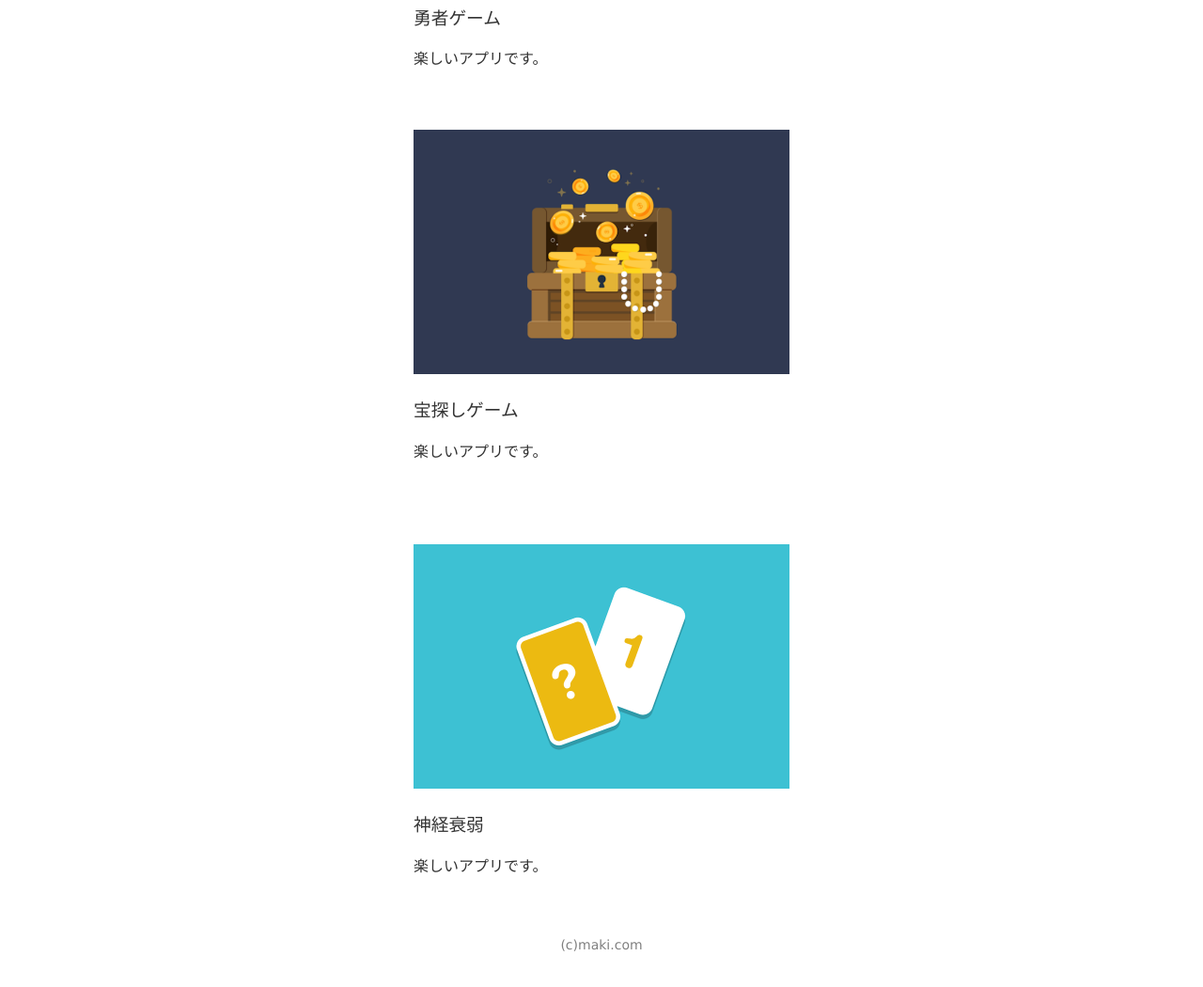
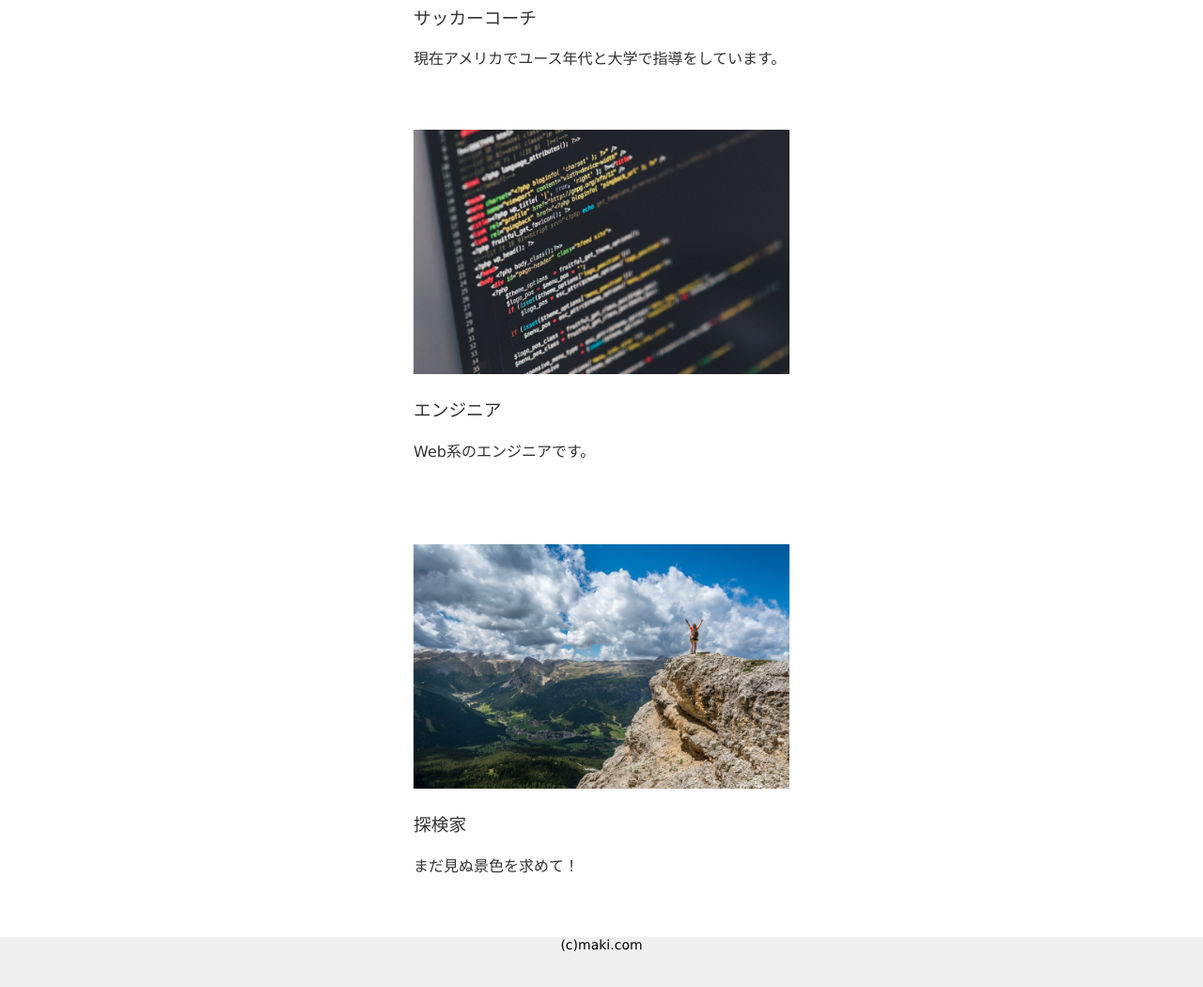
Before and after one commit to maki20/My-Portofolio, a plain HTML site: page index.html in a window 1280 px wide. Shown: the part 758-1808 px from the top of the page at 94% size. Drawn offline with Linux system fonts and the light colour scheme.

Commit message:
Updated pictures and web links

```diff
--- a/index.html
+++ b/index.html
@@ -5,7 +5,7 @@
   <meta name="description" content="Maki's Portofolio"> <!-- インターネットで検索される時に引っかかるキーワード-->
   <meta http-equiv="X-UA-Compatible" content="ie=edge">
   <link rel="stylesheet" href="styles.css">
-  <title>Maki's Portofolio</title>
+  <title>Maki.com</title>
   <link rel="icon" href="MyPortfolio/favicon.ico">
 </head>
 <body>
@@ -21,7 +21,6 @@
         <p>UI/UXデザイナー見習い & サッカーコーチです。</p>
         <ul>
           <li>
-            <!-- HPのリンクを -->
            <a href="https://michiganwolves.com/coach-maki-koga/" target="_blank">
              <img src="MyPortfolio/img/soccer_coach.jpg" width="75" height="120" alt="所属クラブへのリンク画像">
            </a>
@@ -41,35 +40,36 @@
   </header>
 
   <section class="works">
-  <h1>WORKS</h2>
+  <h1>WHO ARE YOU?</h2>
 
 
   <section>
-    <img src="MyPortfolio/img/work1.png" width="400" height="260" alt="勇者ゲームの紹介画像">
+    <a href="https://michiganwolves.com/coach-maki-koga/" target="_blank">
+    <img src="MyPortfolio/img/Soccer Coach.jpg" width="400" height="260" alt="勇者ゲームの紹介画像">
+    </a>
+    <h1>サッカーコーチ</h1>
 
-    <h1>勇者ゲーム</h1>
-
-    <p>楽しいアプリです。</p>
+    <p>現在アメリカでユース年代と大学で指導をしています。</p>
   </section>
 
   <section>
 
-  <img src="MyPortfolio/img/work2.png" width="400" height="260" alt="勇者ゲームの紹介画像">
+  <img src="MyPortfolio/img/Engineer.jpg" width="400" height="260" alt="勇者ゲームの紹介画像">
 
-  <h1>宝探しゲーム</h1>
+  <h1>エンジニア</h1>
 
-  <p>楽しいアプリです。</p>
+  <p>Web系のエンジニアです。</p>
 
   </section>
 
 
 　<section>
 
-  <img src="MyPortfolio/img/work3.png" width="400" height="260" alt="神経衰弱の紹介画像">
+  <img src="MyPortfolio/img/Journey.jpg" width="400" height="260" alt="神経衰弱の紹介画像">
 
-  <h1>神経衰弱</h1>
+  <h1>探検家</h1>
 
-  <p>楽しいアプリです。</p>
+  <p>まだ見ぬ景色を求めて！</p>
 
   </section>
 
@@ -80,7 +80,7 @@
 
   <footer>
     <p>(c)maki.com</c></p>
-</footer>
+  </footer>
 
 </body>
 </html>
--- a/styles.css
+++ b/styles.css
@@ -22,9 +22,6 @@ header {
   align-items: center;
 }
 
-.icon {
-  /*background-color: skyblue;*/
-}
 
 .icon img {
   border-radius: 50%;
@@ -88,9 +85,16 @@ header {
   line-height: 1.8;
 }
 
+
+footer {
+  background-color:#efefef;
+  height: 400px;
+}
+
 footer p{
+  align-items: center;
   text-align: center;
   font-size: 14px;
   margin-bottom: 60px;
-  color: grey;
+  color:black;
 }
```
Also changed, not shown: MyPortfolio/img/Engineer.jpg (added), MyPortfolio/img/Journey.jpg (added), MyPortfolio/img/Soccer Coach.jpg (added), MyPortfolio/img/Stock.jpg (added), 2 other files.
